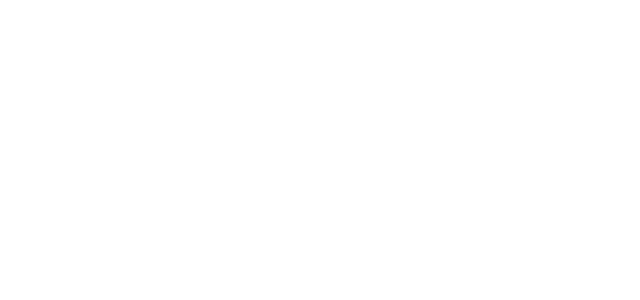
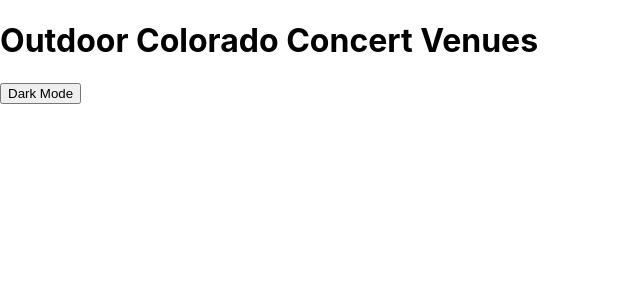
Before and after one commit to kmac303/Phase-2-Project, a React (Create React App) app: page / in a window 1280 px wide. Shown: the top 300 px of the page, without its empty margins (0-640 px from the left). Built offline with nearby package versions, Linux system fonts and the light colour scheme.

Commit message:
Added Dark Mode

```diff
--- a/src/App.js
+++ b/src/App.js
@@ -8,11 +8,16 @@
 
 
 function App() {
+    const [isDarkMode, setIsDarkMode] = useState(false);
+
+    function handleDarkModeClick() {
+    setIsDarkMode((isDarkMode) => !isDarkMode);
+  }
 
 
 
   return (
-  null
+      <Header isDarkMode={isDarkMode} onDarkModeClick={handleDarkModeClick}/>
   );
 }
 
```
